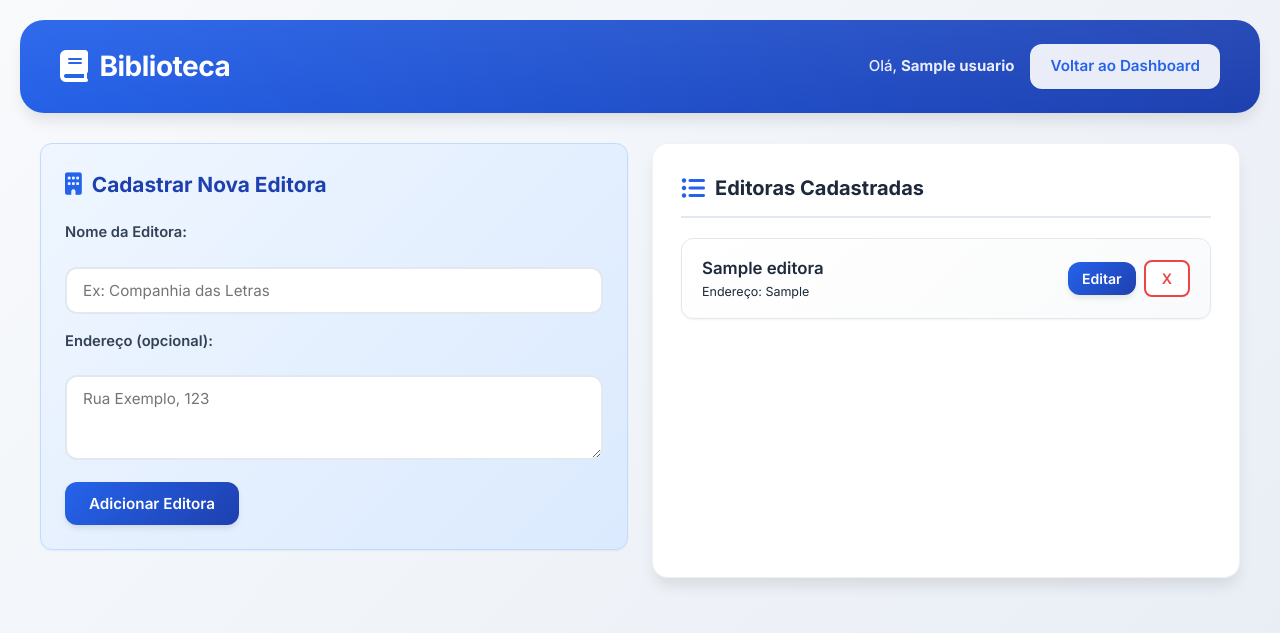
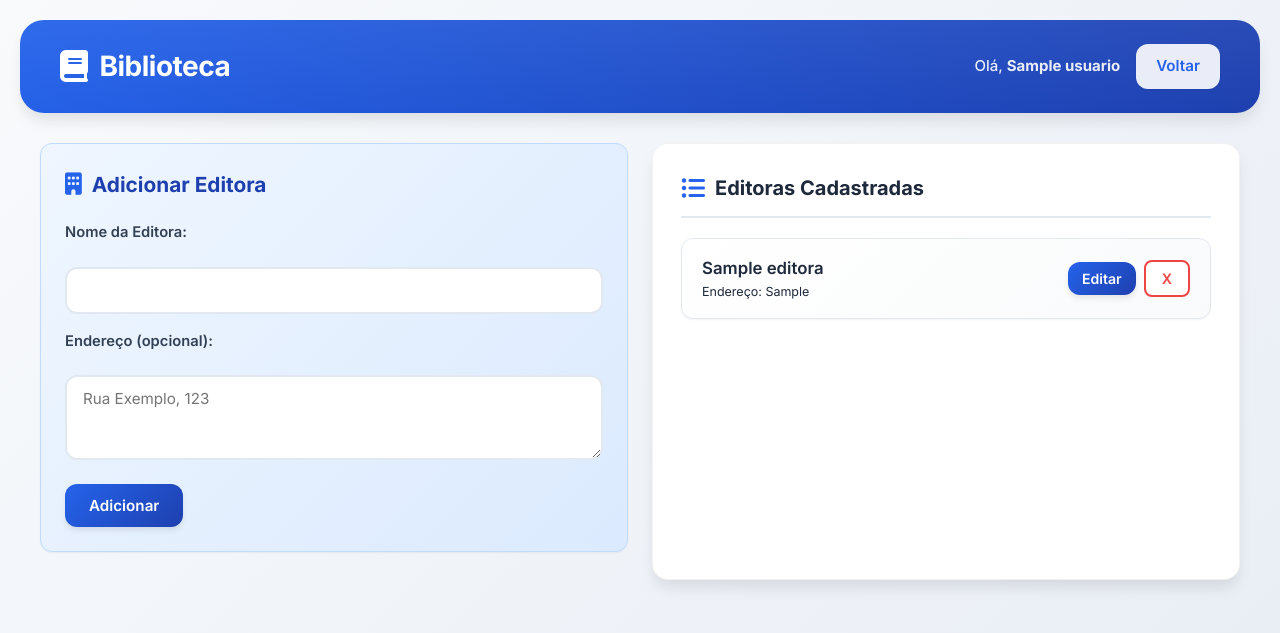
Before and after one commit to flaubersauan/Projeto-BD, a Flask app: page /add_editora in a window 1280 px wide. Shown: the top 633 px of the page. Run offline with Flask 3, Linux system fonts and the light colour scheme; a user stored in the database is signed in; tables that the repository leaves empty hold one stand-in row (values such as "Sample post").

```diff
--- a/app.py
+++ b/app.py
@@ -745,7 +745,14 @@ def editar_editora(id_editora):
             flash("Editora atualizada com sucesso!")
             return redirect(url_for('add_editora'))
 
-        return render_template('editar_editora.html', usuario=current_user.nome, editora=editora)
+        # Buscar todas as editoras para exibir na lista
+        editoras = db.execute(text("""
+            SELECT ID_editora, Nome_editora, Endereco_editora, Usuario_id
+            FROM Editoras
+            ORDER BY Nome_editora
+        """)).fetchall()
+
+        return render_template('editar_editora.html', usuario=current_user.nome, editora=editora, editoras=editoras)
     finally:
         db.close()
 
--- a/templates/add_editora.html
+++ b/templates/add_editora.html
@@ -3,17 +3,16 @@
 <head>
     <meta charset="UTF-8">
     <meta name="viewport" content="width=device-width, initial-scale=1.0">
-    <title>Cadastrar Editora - Biblioteca</title>
+    <title>Editar Editora - Biblioteca</title>
     <link rel="stylesheet" href="{{ url_for('static', filename='style.css') }}">
     <link rel="stylesheet" href="https://cdnjs.cloudflare.com/ajax/libs/font-awesome/6.0.0/css/all.min.css">
 </head>
-
 <body class="dashboard-body">
     <header class="dash-header">
         <h1 class="titulo"><i class="fas fa-book"></i> Biblioteca</h1>
         <div class="usuario-info">
             <span>Olá, <strong>{{ usuario }}</strong></span>
-            <a href="{{ url_for('dashboard') }}" class="btn-sair">Voltar ao Dashboard</a>
+            <a href="{{ url_for('dashboard') }}" class="btn-sair">Voltar</a>
         </div>
     </header>
 
@@ -29,20 +28,38 @@
         {% endwith %}
 
         <div class="novo-livro-box">
-            <h2><i class="fas fa-building"></i> Cadastrar Nova Editora</h2>
+            {# Mostra formulário de edição se a variável `editora` existir; caso contrário, mostra formulário de criação #}
+            {% if editora is defined %}
+                <h2><i class="fas fa-building"></i> Editar Editora</h2>
+                <form method="POST" action="{{ url_for('editar_editora', id_editora=editora.ID_editora) }}" class="form-livro">
+                    <label for="nome_editora">Nome da Editora:</label>
+                    <input type="text" id="nome_editora" name="nome_editora" value="{{ editora.Nome_editora }}" required aria-label="Nome da Editora">
+
+                    <label for="endereco_editora">Endereço (opcional):</label>
+                    <textarea id="endereco_editora" name="endereco_editora" rows="3" placeholder="Rua Exemplo, 123">{{ editora.Endereco_editora if editora.Endereco_editora is not none else '' }}</textarea>
+
+                    <div class="form-actions" style="margin-top:8px;">
+                        <button type="submit" class="btn-adicionar">Salvar</button>
+                        <a href="{{ url_for('add_editora') }}" class="btn-link" role="button" style="background:#6b7280;">Cancelar</a>
+                    </div>
+                </form>
+            {% else %}
+                <h2><i class="fas fa-building"></i> Adicionar Editora</h2>
                 <form method="POST" action="{{ url_for('add_editora') }}" class="form-livro">
                     <label for="nome_editora">Nome da Editora:</label>
-                <input type="text" id="nome_editora" name="nome_editora" placeholder="Ex: Companhia das Letras" required aria-label="Nome da Editora">
+                    <input type="text" id="nome_editora" name="nome_editora" value="" required aria-label="Nome da Editora">
 
                     <label for="endereco_editora">Endereço (opcional):</label>
                     <textarea id="endereco_editora" name="endereco_editora" rows="3" placeholder="Rua Exemplo, 123"></textarea>
 
-                <div class="form-actions" style="margin-top:6px;">
-                    <button type="submit" class="btn-adicionar">Adicionar Editora</button>
+                    <div class="form-actions" style="margin-top:8px;">
+                        <button type="submit" class="btn-adicionar">Adicionar</button>
                     </div>
                 </form>
+            {% endif %}
         </div>
 
+        {% if editoras is defined %}
         <div class="lista-produtos-box">
             <h3><i class="fas fa-list-ul"></i> Editoras Cadastradas</h3>
             <ul>
@@ -61,8 +78,6 @@
                                 <form method="POST" action="{{ url_for('remover_editora', id_editora=e.ID_editora) }}" style="display:inline;">
                                     <button type="submit" class="btn-remover" title="Remover Editora">X</button>
                                 </form>
-
-
                             {% endif %}
                         </div>
                     </li>
@@ -71,5 +86,7 @@
                 {% endfor %}
             </ul>
         </div>
+        {% endif %}
     </div>
 </body>
+</html>
--- a/templates/index.html
+++ b/templates/index.html
@@ -3,7 +3,7 @@
 <head>
     <meta charset="UTF-8">
     <meta name="viewport" content="width=device-width, initial-scale=1.0">
-    <title>Página Inicial - Flaubin Store</title>
+    <title>Página Inicial - Flaubin Store   </title>
     <link rel="stylesheet" href="{{url_for('static', filename='index.css')}}">
     <link rel="icon" href="{{url_for('static', filename='imagens/correto.png')}}" type="image/x-icon">
 
```
Lines whose indentation alone changed are shown as unchanged.
